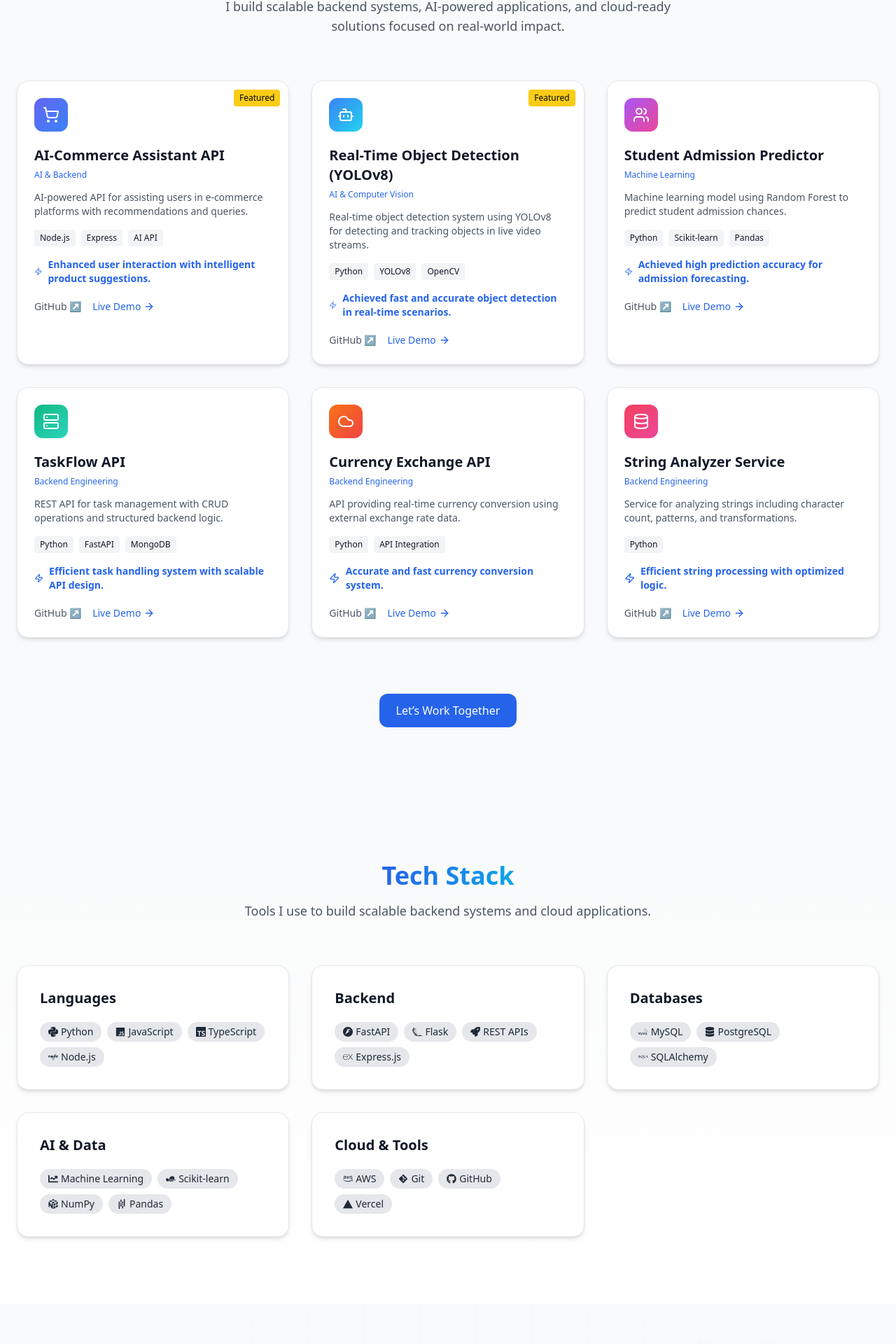
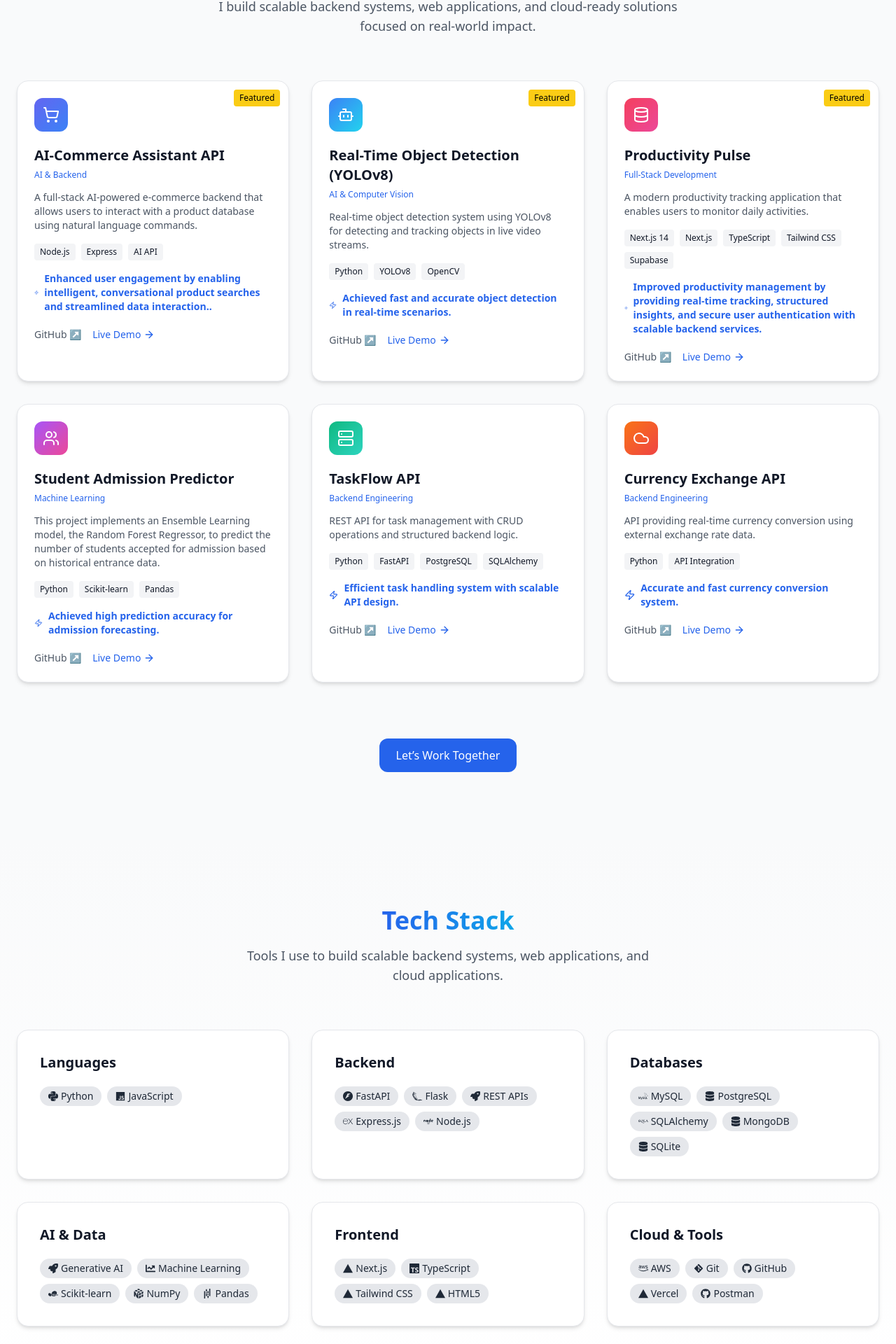
Before and after one commit to Kpellehboy/portfolio, a Next.js app: page / in a window 1280 px wide. Shown: the part 1018-2938 px from the top of the page at 70% size. Built offline with nearby package versions, Linux system fonts and the light colour scheme.

Commit message:
update code

```diff
--- a/app/components/Contact.jsx
+++ b/app/components/Contact.jsx
@@ -16,7 +16,7 @@ export default function Contact() {
   const [success, setSuccess] = useState(false);
   const [errorMsg, setErrorMsg] = useState("");
 
-  // ✅ EmailJS INIT (UNCHANGED)
+  // EmailJS INIT (UNCHANGED)
   useEffect(() => {
     emailjs.init("GjB9PWWj0U5PrVEly");
   }, []);
@@ -44,7 +44,7 @@ export default function Contact() {
       setTimeout(() => setSuccess(false), 3000);
     } catch (error) {
       console.error("EmailJS ERROR:", error);
-      setErrorMsg("❌ Failed to send message. Please try again.");
+      setErrorMsg("Failed to send message. Please try again.");
     } finally {
       setLoading(false);
     }
@@ -60,7 +60,7 @@ export default function Contact() {
             Get In Touch
           </h2>
           <p className="mt-4 text-gray-600 dark:text-gray-400 max-w-2xl mx-auto">
-            Interested in working together or have a question? Feel free to reach out — I’m always open to discussing projects and opportunities.
+            Interested in working together or have a question? Feel free to reach out, I’m always open to discussing projects and opportunities.
           </p>
         </div>
 
@@ -129,7 +129,7 @@ export default function Contact() {
               {/* FEEDBACK */}
               {success && (
                 <p className="text-green-600 dark:text-green-400 text-sm mt-2">
-                  ✅ Message sent successfully!
+                   Message sent successfully!
                 </p>
               )}
 
--- a/app/components/Hero.jsx
+++ b/app/components/Hero.jsx
@@ -22,7 +22,7 @@ export default function Hero() {
       message: "User requested your CV",
     });
 
-    alert("Request sent successfully ✅");
+    alert("Request sent successfully");
     setShowModal(false);
     e.target.reset();
   };
@@ -174,7 +174,7 @@ export default function Hero() {
               />
 
               <button className="w-full bg-blue-600 py-3 rounded-lg hover:bg-blue-700 transition">
-                Send Request
+                Send Requests
               </button>
             </form>
           </div>
--- a/app/components/Projects.jsx
+++ b/app/components/Projects.jsx
@@ -12,19 +12,17 @@ import {
 } from "lucide-react";
 
 const projects = [
-  // 🤖 AI PROJECTS
-
   {
     title: "AI-Commerce Assistant API",
     category: "AI & Backend",
     description:
-      "AI-powered API for assisting users in e-commerce platforms with recommendations and queries.",
+      "A full-stack AI-powered e-commerce backend that allows users to interact with a product database using natural language commands.",
     tech: ["Node.js", "Express", "AI API"],
-    result: "Enhanced user interaction with intelligent product suggestions.",
+    result: "Enhanced user engagement by enabling intelligent, conversational product searches and streamlined data interaction..",
     icon: ShoppingCart,
     hoverGradient: "from-indigo-500 to-blue-500",
-    github: "https://github.com/your-username/AI-Commerce-Assistant-API",
-    live: "#",
+    github: "https://github.com/Kpellehboy/AI-Commerce-Assistant-API.git",
+    live: "https://drive.google.com/file/d/1wJsAl3yLAOa84v0XgrLH48BFdqaQbk03/view?usp=sharing",
     featured: true,
   },
   {
@@ -36,37 +34,46 @@ const projects = [
     result: "Achieved fast and accurate object detection in real-time scenarios.",
     icon: Bot,
     hoverGradient: "from-blue-500 to-cyan-400",
-    github: "https://github.com/your-username/Real-Time-Object-Detection-using-YOLOv8",
-    live: "#",
+    github: "https://github.com/Kpellehboy/Real-Time-Object-Detection-using-YOLOv8.git",
+    featured: true,
+  },
+  {
+    title: "Productivity Pulse",
+    category: "Full-Stack Development",
+    description:
+      "A modern productivity tracking application that enables users to monitor daily activities.",
+    tech: ["Next.js 14", "Next.js", "TypeScript", "Tailwind CSS", "Supabase"],
+    result:
+      "Improved productivity management by providing real-time tracking, structured insights, and secure user authentication with scalable backend services.",
+    icon: Database,
+    hoverGradient: "from-rose-500 to-pink-500",
+    github: "https://github.com/Kpellehboy/productivity-pulse.git",
+    live: "https://drive.google.com/file/d/1R_uRdEucPMZ4ovPjN7lfjkp2KBJEtY_u/view?usp=sharing",
     featured: true,
   },
 
-  // 🧠 ML PROJECT
   {
     title: "Student Admission Predictor",
     category: "Machine Learning",
     description:
-      "Machine learning model using Random Forest to predict student admission chances.",
+      "This project implements an Ensemble Learning model, the Random Forest Regressor, to predict the number of students accepted for admission based on historical entrance data.",
     tech: ["Python", "Scikit-learn", "Pandas"],
     result: "Achieved high prediction accuracy for admission forecasting.",
     icon: Users,
     hoverGradient: "from-purple-500 to-pink-500",
-    github: "https://github.com/your-username/Student-Admission-Predictor-MachineLearning",
-    live: "#",
+    github: "https://github.com/Kpellehboy/Student-Admission-Predictor-MachineLearning.git"
   },
 
-  // ⚙️ BACKEND PROJECTS
   {
     title: "TaskFlow API",
     category: "Backend Engineering",
     description:
       "REST API for task management with CRUD operations and structured backend logic.",
-    tech: ["Python", "FastAPI", "MongoDB"],
+    tech: ["Python", "FastAPI", "PostgreSQL", "SQLAlchemy"],
     result: "Efficient task handling system with scalable API design.",
     icon: Server,
     hoverGradient: "from-emerald-500 to-teal-400",
-    github: "https://github.com/your-username/TaskFlowApp_API",
-    live: "#",
+    github: "https://github.com/Kpellehboy/TaskFlowApp_API.git"
   },
   {
     title: "Currency Exchange API",
@@ -78,20 +85,8 @@ const projects = [
     icon: Cloud,
     hoverGradient: "from-orange-500 to-red-500",
     github: "https://github.com/your-username/Country-Currency-Exchange-API",
-    live: "#",
-  },
-  {
-    title: "String Analyzer Service",
-    category: "Backend Engineering",
-    description:
-      "Service for analyzing strings including character count, patterns, and transformations.",
-    tech: ["Python"],
-    result: "Efficient string processing with optimized logic.",
-    icon: Database,
-    hoverGradient: "from-rose-500 to-pink-500",
-    github: "https://github.com/your-username/String_Analyzer_Service",
-    live: "#",
-  },
+    live: "https://backendwizardsstage0-production.up.railway.app/",
+  }
 ];
 
 export default function Projects() {
@@ -113,7 +108,7 @@ export default function Projects() {
           </h2>
 
           <p className="mt-6 text-gray-600 dark:text-gray-400 text-lg">
-            I build scalable backend systems, AI-powered applications, and
+            I build scalable backend systems, web applications, and
             cloud-ready solutions focused on real-world impact.
           </p>
         </div>
--- a/app/components/TechStacks.jsx
+++ b/app/components/TechStacks.jsx
@@ -32,8 +32,6 @@ const skillCategories = [
     skills: [
       { name: "Python", icon: <SiPython /> },
       { name: "JavaScript", icon: <FaJs /> },
-      { name: "TypeScript", icon: <SiTypescript /> },
-      { name: "Node.js", icon: <FaNode /> },
     ],
     gradient: "from-blue-500 to-cyan-400",
   },
@@ -44,6 +42,7 @@ const skillCategories = [
       { name: "Flask", icon: <SiFlask /> },
       { name: "REST APIs", icon: <FaRocket /> },
       { name: "Express.js", icon: <SiExpress /> },
+      { name: "Node.js", icon: <FaNode /> },
     ],
     gradient: "from-indigo-500 to-blue-500",
   },
@@ -53,12 +52,17 @@ const skillCategories = [
       { name: "MySQL", icon: <SiMysql /> },
       { name: "PostgreSQL", icon: <FaDatabase /> },
       { name: "SQLAlchemy", icon: <SiSqlalchemy /> },
+      { name: "MongoDB", icon: <FaDatabase /> },
+      { name: "SQLite", icon: <FaDatabase /> },
+
+
     ],
     gradient: "from-purple-500 to-pink-500",
   },
   {
     title: "AI & Data",
     skills: [
+      {name: "Generative AI", icon: <FaRocket />},
       { name: "Machine Learning", icon: <FaChartLine /> },
       { name: "Scikit-learn", icon: <SiScikitlearn /> },
       { name: "NumPy", icon: <SiNumpy /> },
@@ -67,12 +71,23 @@ const skillCategories = [
     gradient: "from-emerald-500 to-teal-400",
   },
   {
+    title: "Frontend",
+    skills: [
+      { name: "Next.js", icon: <SiVercel /> },
+      { name: "TypeScript", icon: <SiTypescript /> },
+      { name: "Tailwind CSS", icon: <SiVercel /> },
+      { name: "HTML5", icon: <SiVercel /> },
+    ],
+    gradient: "from-cyan-500 to-blue-500",
+  },
+  {
     title: "Cloud & Tools",
     skills: [
       { name: "AWS", icon: <FaAws /> },
       { name: "Git", icon: <FaGitAlt /> },
       { name: "GitHub", icon: <FaGithub /> },
       { name: "Vercel", icon: <SiVercel /> },
+      { name: "Postman", icon: <FaGithub /> },
     ],
     gradient: "from-orange-500 to-amber-500",
   },
@@ -93,7 +108,7 @@ export default function TechStacks() {
         </h2>
 
         <p className="mt-4 text-gray-600 dark:text-gray-400 text-lg">
-          Tools I use to build scalable backend systems and cloud applications.
+          Tools I use to build scalable backend systems, web applications, and cloud applications.
         </p>
       </div>
 
--- a/app/page.js
+++ b/app/page.js
@@ -5,6 +5,7 @@ import TechStacks from "./components/TechStacks";
 import About from "./components/About";
 import Contact from "./components/Contact";
 import Footer from "./components/Footer";
+
 
 export default function Home() {
   return (
```
Lines whose indentation alone changed are shown as unchanged.
